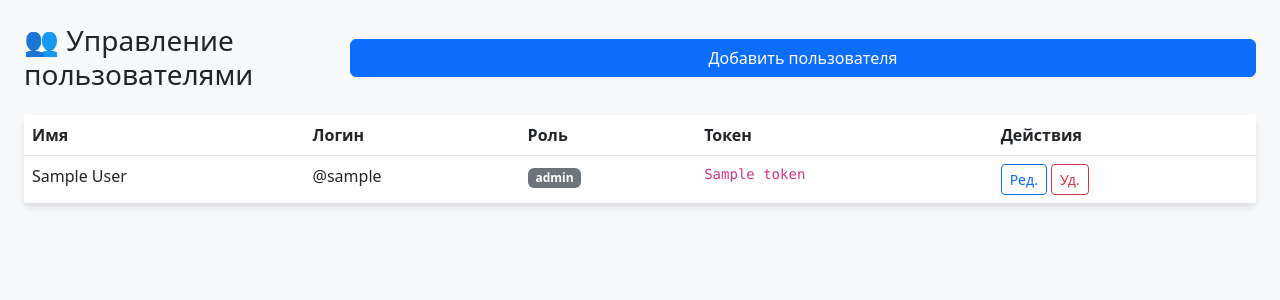
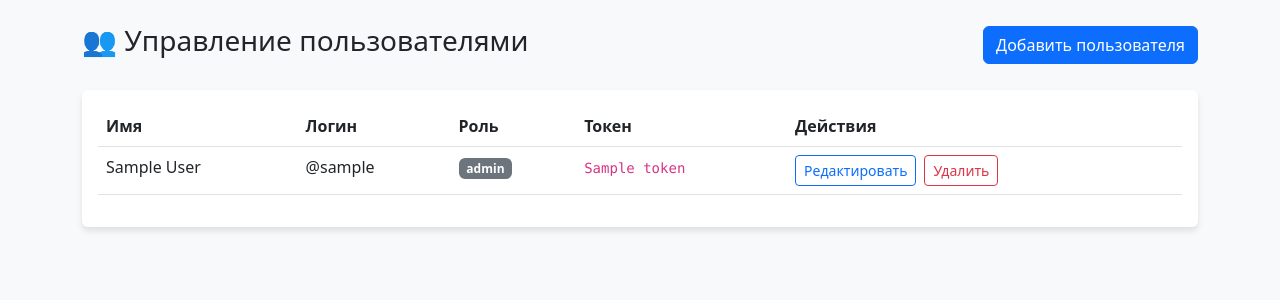
Before and after one commit to IRONINBEAT/media_content_distribution_system, a FastAPI app: template backend/templates/admin_users.html in a window 1280 px wide. Shown: the part 56-356 px from the top of the page. Run offline with FastAPI, Linux system fonts and the light colour scheme; the template is opened without the code that fills it: most values are stand-ins (such as "Sample title", 1, 10 or a date in 2020).

Commit message:
fixing fix...

```diff
--- a/backend/templates/admin_users.html
+++ b/backend/templates/admin_users.html
@@ -1,20 +1,19 @@
 {% extends "base.html" %}
 {% block content %}
-<div class="d-flex flex-column flex-md-row justify-content-between align-items-start align-items-md-center mb-4">
-    <h3 class="mb-3 mb-md-0">👥 Управление пользователями</h3>
-    <button class="btn btn-primary w-100 w-md-auto" data-bs-toggle="modal" data-bs-target="#addUserModal">Добавить пользователя</button>
+<div class="d-flex justify-content-between align-items-center mb-4">
+    <h3>👥 Управление пользователями</h3>
+    <button class="btn btn-primary" data-bs-toggle="modal" data-bs-target="#addUserModal">Добавить пользователя</button>
 </div>
 
 <div class="card">
-    <div class="card-body p-0">
-        <div class="table-responsive">
-            <table class="table table-hover mb-0">
+    <div class="card-body">
+        <table class="table">
             <thead>
                 <tr>
                     <th>Имя</th>
-                        <th class="d-none d-md-table-cell">Логин</th>
+                    <th>Логин</th>
                     <th>Роль</th>
-                        <th class="d-none d-lg-table-cell">Токен</th>
+                    <th>Токен</th>
                     <th>Действия</th>
                 </tr>
             </thead>
@@ -22,25 +21,23 @@
                 {% for u in all_users %}
                 <tr>
                     <td>{{ u.full_name }}</td>
-                        <td class="d-none d-md-table-cell">@{{ u.username }}</td>
+                    <td>@{{ u.username }}</td>
                     <td>
                         <span class="badge {% if u.role=='admin' %}bg-danger{% elif u.role=='operator' %}bg-info{% else %}bg-secondary{% endif %}">
-                                {{ u.role|truncate(8, True) }}
+                            {{ u.role }}
                         </span>
                     </td>
-                        <td class="d-none d-lg-table-cell">
-                            <code class="text-truncate d-block" style="max-width: 120px;" title="{{ u.token }}">{{ u.token }}</code>
-                        </td>
+                    <td><code>{{ u.token }}</code></td>
                     <td>
-                            <div class="d-flex flex-wrap gap-1">
+                        <div class="d-flex gap-2">
                             <button class="btn btn-sm btn-outline-primary"
                                 onclick="editUser('{{ u.id }}', '{{ u.full_name }}', '{{ u.username }}', '{{ u.role }}')">
-                                    Ред.
+                                Редактировать
                             </button>
                             {% if u.id != user.id %}
-                                <form method="post" action="/web/admin/user/delete" onsubmit="return confirm('Удалить пользователя?');" class="d-inline">
+                            <form method="post" action="/web/admin/user/delete" onsubmit="return confirm('Удалить пользователя?');">
                                 <input type="hidden" name="user_id" value="{{ u.id }}">
-                                    <button type="submit" class="btn btn-sm btn-outline-danger">Уд.</button>
+                                <button type="submit" class="btn btn-sm btn-outline-danger">Удалить</button>
                             </form>
                             {% endif %}
                         </div>
@@ -51,10 +48,9 @@
         </table>
     </div>
 </div>
-</div>
 
 <div class="modal fade" id="addUserModal" tabindex="-1">
-    <div class="modal-dialog modal-dialog-centered">
+    <div class="modal-dialog">
         <form method="post" action="/web/admin/user/create" class="modal-content">
             <div class="modal-header">
                 <h5 class="modal-title">Новый пользователь</h5>
@@ -83,7 +79,6 @@
                 </div>
             </div>
             <div class="modal-footer">
-                <button type="button" class="btn btn-secondary" data-bs-dismiss="modal">Отмена</button>
                 <button type="submit" class="btn btn-primary">Создать</button>
             </div>
         </form>
@@ -91,7 +86,7 @@
 </div>
 
 <div class="modal fade" id="editUserModal" tabindex="-1">
-    <div class="modal-dialog modal-dialog-centered">
+    <div class="modal-dialog">
         <form method="post" action="/web/admin/user/edit" class="modal-content">
             <div class="modal-header">
                 <h5 class="modal-title">Редактирование пользователя</h5>
@@ -122,7 +117,7 @@
             </div>
             <div class="modal-footer">
                 <button type="button" class="btn btn-secondary" data-bs-dismiss="modal">Отмена</button>
-                <button type="submit" class="btn btn-primary">Сохранить</button>
+                <button type="submit" class="btn btn-primary">Сохранить изменения</button>
             </div>
         </form>
     </div>
--- a/backend/templates/base.html
+++ b/backend/templates/base.html
@@ -28,32 +28,6 @@
             margin-right: 10px;
             filter: brightness(0) invert(1);
         }
-
-        /* Адаптивные стили */
-        @media (max-width: 768px) {
-            .navbar .container {
-                flex-wrap: wrap;
-            }
-
-            .navbar .d-flex {
-                flex-wrap: wrap;
-                justify-content: flex-end;
-                margin-top: 0.5rem;
-                width: 100%;
-            }
-
-            .navbar-text {
-                margin-right: 0 !important;
-                margin-bottom: 0.5rem;
-                width: 100%;
-                text-align: right;
-            }
-
-            .btn-sm {
-                padding: 0.25rem 0.5rem;
-                font-size: 0.875rem;
-            }
-        }
     </style>
 </head>
 
@@ -62,24 +36,22 @@
         <div class="container">
             <a class="navbar-brand" href="/web/dashboard">
                 <img src="/static/favicon.png" alt="Иконка" class="brand-icon">
-                <span class="d-none d-sm-inline">Система распространения медиаконтента</span>
-                <span class="d-sm-none">SRM</span>
+                Система распространения медиаконтента
             </a>
             {% if user %}
-            <div class="d-flex flex-wrap justify-content-end align-items-center">
-                <div class="d-flex align-items-center me-3 mb-2 mb-md-0">
+            <div class="d-flex">
+                <div class="d-flex align-items-center">
                     {% if user.role == 'admin' %}
-                    <a href="/web/admin/users" class="btn btn-outline-light btn-sm">👥 Пользователи</a>
+                    <a href="/web/admin/users" class="btn btn-outline-light btn-sm me-3">👥 Пользователи</a>
                     {% endif %}
                 </div>
-                <span class="navbar-text me-3 d-none d-md-inline">{{ user.full_name }} ({{user.role}})</span>
-                <span class="navbar-text me-3 d-md-none">{{ user.role }}</span>
-                <a href="/web/logout" class="btn btn-outline-light btn-sm">Выход</a>
+                <span class="navbar-text me-3">{{ user.full_name }} ({{user.role}})</span>
+                <a href="/web/logout" class="btn btn-outline-light">Выход</a>
             </div>
             {% endif %}
         </div>
     </nav>
-    <div class="container-fluid px-3 px-md-4">
+    <div class="container">
         {% block content %}{% endblock %}
     </div>
 
```
Also changed, not shown: backend/templates/dashboard.html (+26 -30 lines), backend/templates/login.html (+4 -4 lines). Lines whose indentation alone changed are shown as unchanged.
